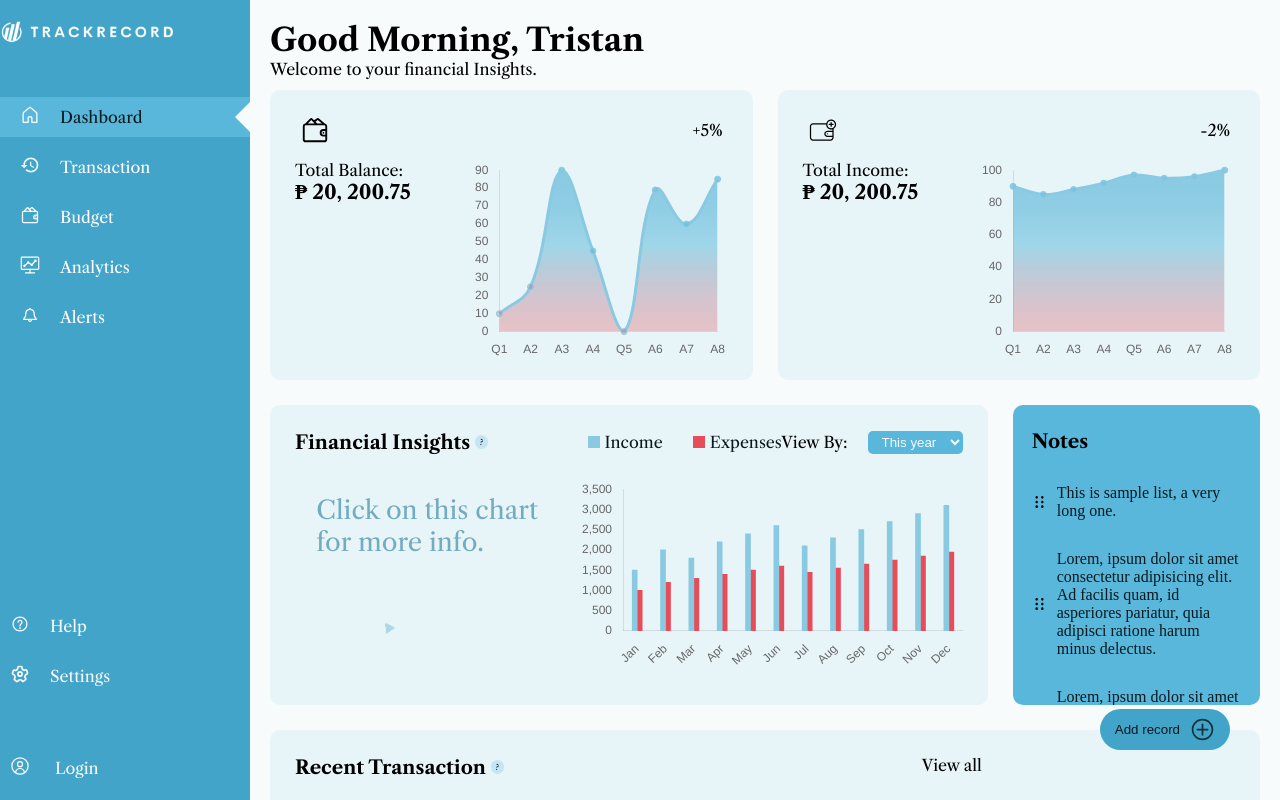
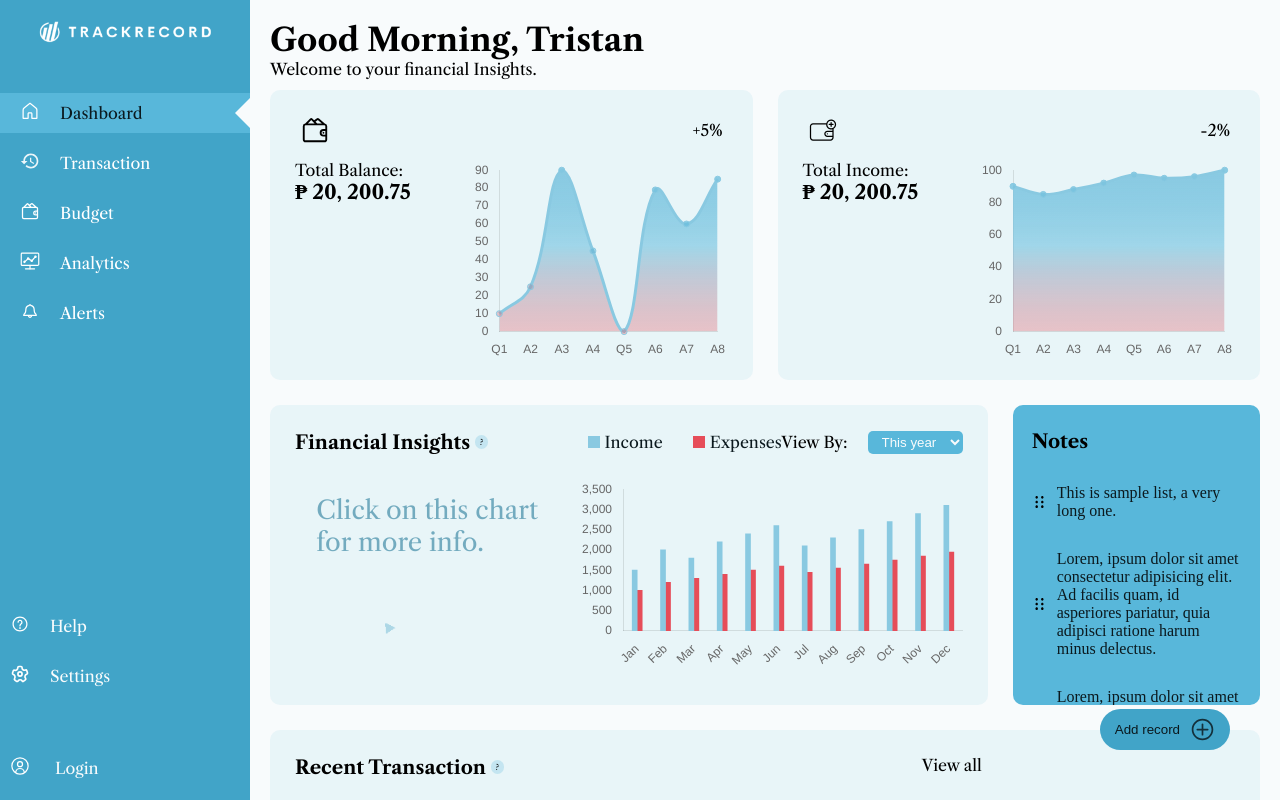
Before and after one commit to Etan31/Trackrecords-101, a React (Create React App) app in the folder v2-trackrecord/: page / in a window 1280 px wide. Built offline with nearby package versions, Linux system fonts and the light colour scheme.

Commit message:
Fix: centered logo

```diff
--- a/v2-trackrecord/src/css/navigation.css
+++ b/v2-trackrecord/src/css/navigation.css
@@ -25,6 +25,8 @@ nav {
 .logo img {
    width: 70%;
    filter: brightness(10);
+   display: flex;
+   margin: 0 auto;
 }
 
 .others, .account {
```
